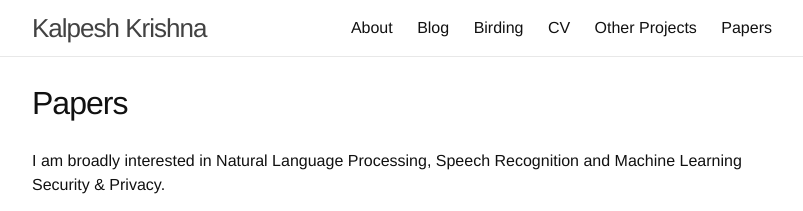
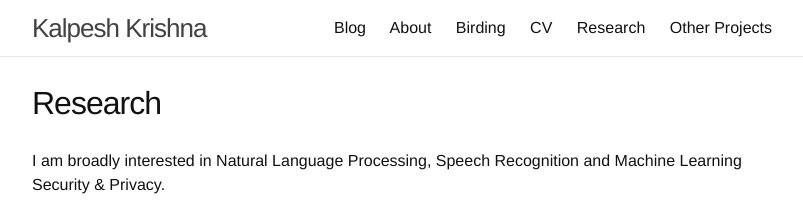
Before and after one commit to martiansideofthemoon/martiansideofthemoon.github.io, a Jekyll site: the page built from _pages/research.md, in a window 1280 px wide. Shown: the top 211 px of the page, without its empty margins (238-1041 px from the left). Built offline with Jekyll 4.4.1, drawn with Linux system fonts in a browser that asks for light colours; comment, search, counter and statistics services are not loaded.

Commit message:
Shifting sections around

```diff
--- a/_includes/header.html
+++ b/_includes/header.html
@@ -14,7 +14,8 @@
       </a>
 
       <div class="trigger">
-        {% for my_page in site.pages %}
+        {% assign sorted_pages = site.pages | sort:"order" %}
+        {% for my_page in sorted_pages %}
           {% if my_page.title %}
           <a class="page-link" href="{{ my_page.url | prepend: site.baseurl }}">{{ my_page.title }}</a>
           {% endif %}
--- a/_pages/research.md
+++ b/_pages/research.md
@@ -1,7 +1,8 @@
 ---
 layout: page
-title: Papers
+title: Research
 permalink: /research/
+order: 4
 ---
 I am broadly interested in Natural Language Processing, Speech Recognition and Machine Learning Security & Privacy.
 
```
Also changed, not shown: _pages/about.md (+1 -0 lines), _pages/bird_photography.md (+1 -0 lines), _pages/cv.md (+1 -0 lines), _pages/open_source.md (+1 -0 lines).
